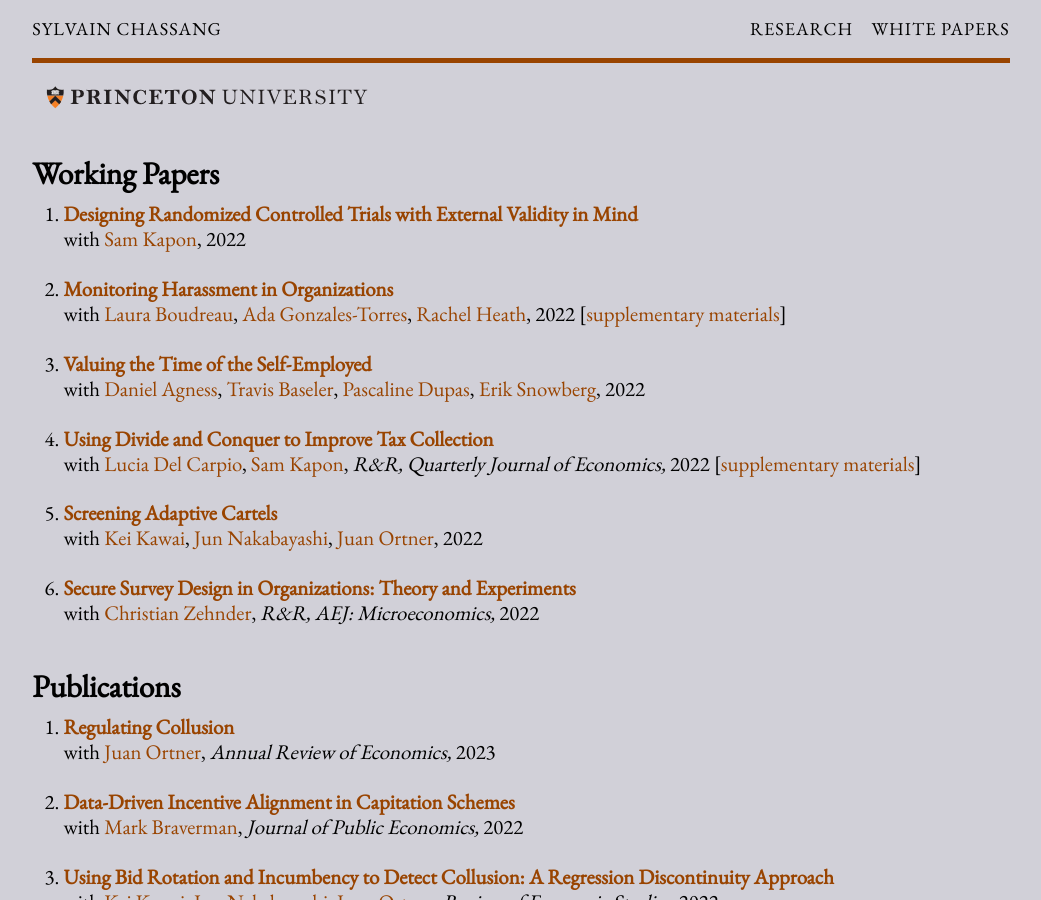
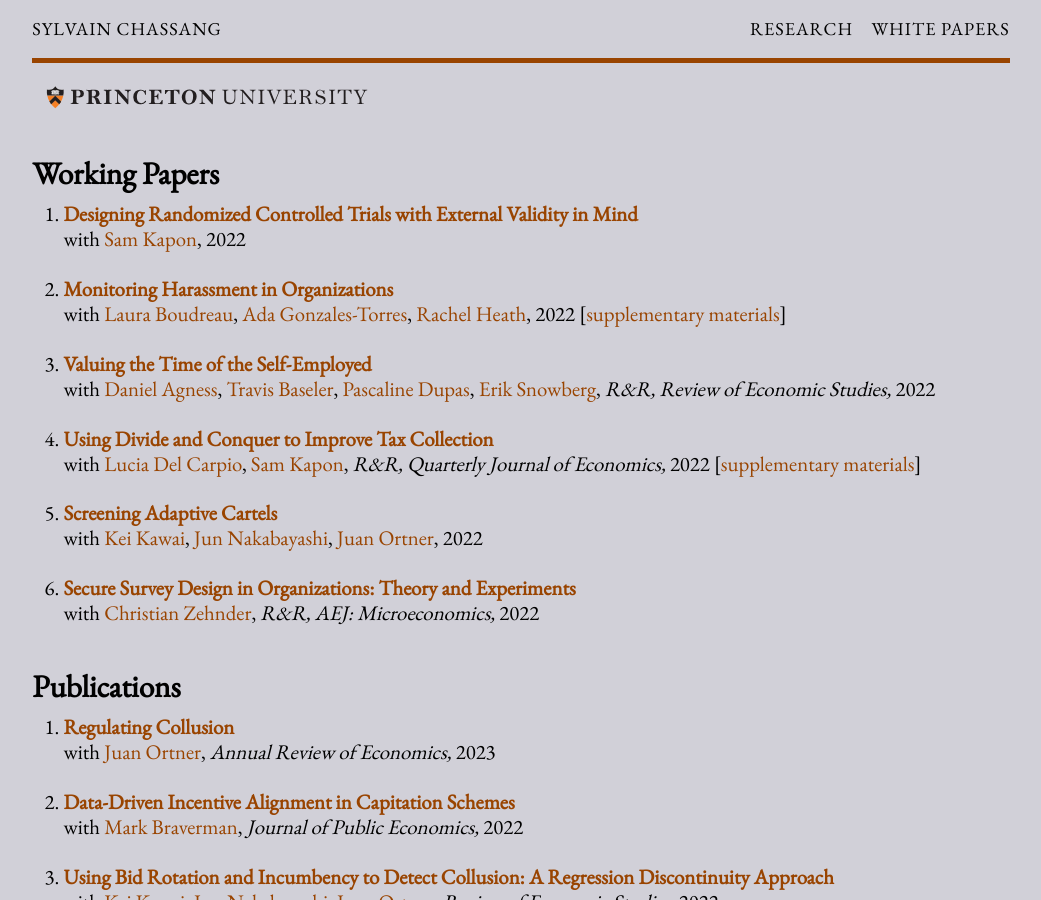
Before and after one commit to sylvaingchassang/chassang.github.io, a Jekyll site: the page built from research.md, in a window 1280 px wide and 900 px high. Shown: the whole window, without its empty margins (119-1160 px from the left). Built offline with Jekyll 4.4.1, drawn with Linux system fonts in a browser that asks for light colours.

Commit message:
VoT update

```diff
--- a/research.md
+++ b/research.md
@@ -27,6 +27,7 @@
         - p_dupas
         - e_snowberg
       year:  2022
+      journal: "R&R, Review of Economic Studies"
       internal: True
       url:   "/assets/papers/value_of_time.pdf"
       note: "How should we value the time of the self-employed when evaluating treatments that change labor supply?"
```
